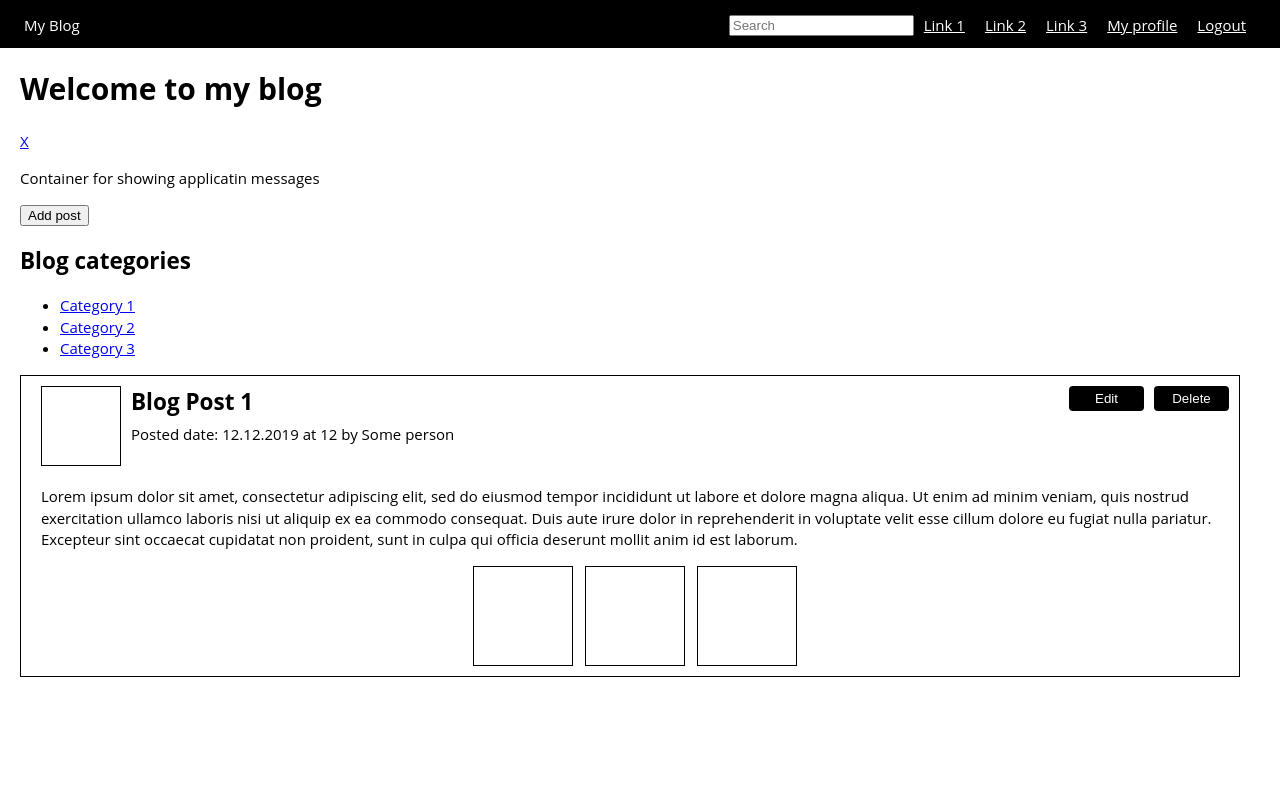
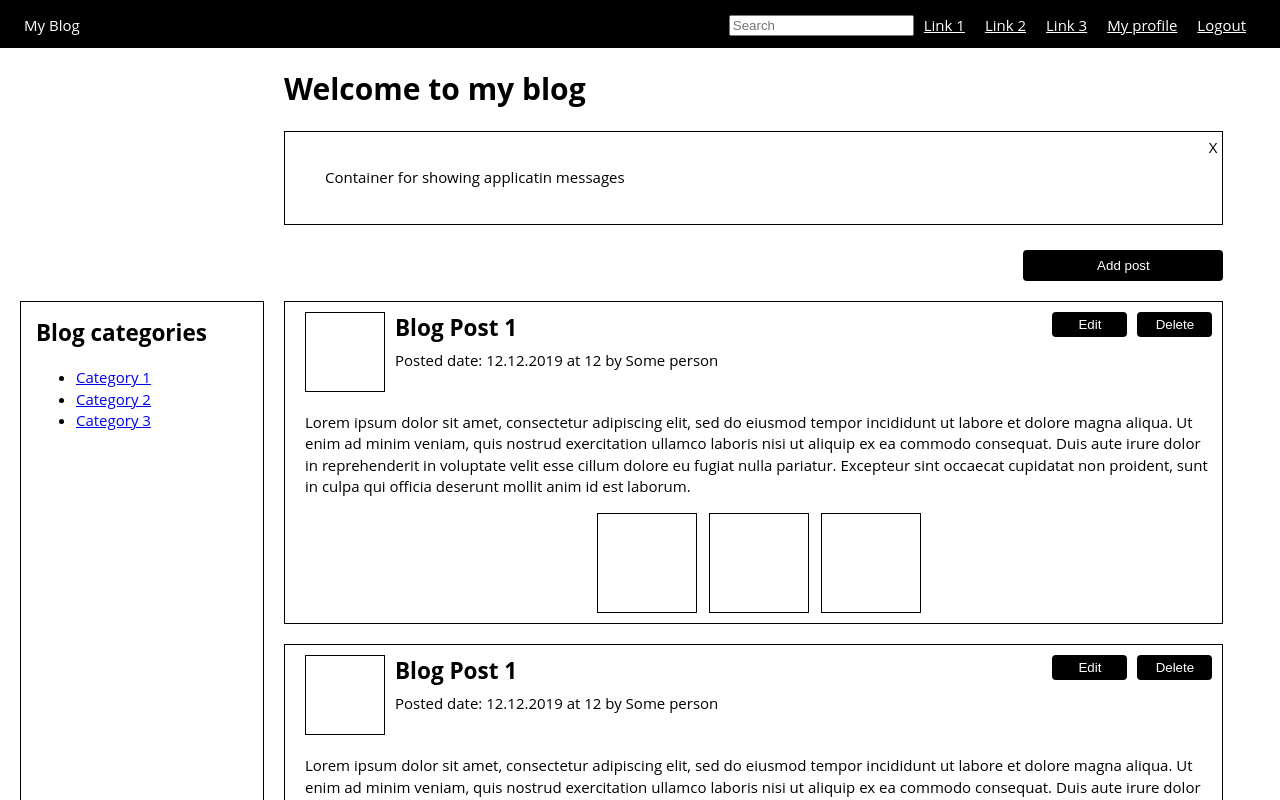
Before and after one commit to storiaca/blog-example, a React (Create React App) app: page / in a window 1280 px wide. Shown: the top 800 px of the page. Built offline with nearby package versions, Linux system fonts and the light colour scheme.

Commit message:
Blog page layout

```diff
--- a/public/index.html
+++ b/public/index.html
@@ -24,7 +24,7 @@
       work correctly both with client-side routing and a non-root public URL.
       Learn how to configure a non-root public URL by running `npm run build`.
     -->
-    <title>React App</title>
+    <title>Blog Example</title>
   </head>
   <body>
     <noscript>You need to enable JavaScript to run this app.</noscript>
--- a/src/components/Blog/Blog.js
+++ b/src/components/Blog/Blog.js
@@ -2,25 +2,31 @@ import React from "react";
 
 import Sidebar from "../Sidebar/Sidebar";
 import Post from "../Post/Post";
+
 import classes from "./Blog.module.css";
 
 function Blog() {
   return (
     <div className={classes.BlogMain}>
-      <div className="BlogMessages">
+      <div></div>
+      <div className={classes.BlogMessages}>
         <h1>Welcome to my blog</h1>
-        <div className="BlogMessageContent">
+        <div className={classes.BlogMessageContent}>
           <span>
             <a href="/#">X</a>
           </span>
           <p>Container for showing applicatin messages</p>
         </div>
-        <div className="BtnAddPost">
+        <div className={classes.BtnAddPost}>
           <button type="submit">Add post</button>
         </div>
       </div>
-      <div className="BlogMain">
+      <div>
         <Sidebar />
+      </div>
+      <div>
+        <Post />
+        <Post />
         <Post />
       </div>
     </div>
--- a/src/components/Blog/Blog.module.css
+++ b/src/components/Blog/Blog.module.css
@@ -1,3 +1,38 @@
 .BlogMain {
   padding: 0 40px 0 20px;
+  display: grid;
+  grid-template-columns: 20% 77%;
+  grid-template-rows: 3fr auto;
+  grid-gap: 20px;
 }
+
+.BlogMessages {
+}
+
+.BlogMessageContent {
+  position: relative;
+  padding: 20px 5px 20px 40px;
+  border: 1px solid #000;
+}
+
+.BlogMessageContent span {
+  position: absolute;
+  right: 5px;
+  top: 5px;
+}
+.BlogMessageContent span a {
+  text-decoration: none;
+  color: #000;
+}
+.BtnAddPost {
+  text-align: right;
+  margin-top: 25px;
+}
+.BtnAddPost button {
+  width: 200px;
+  color: #fff;
+  background-color: #000;
+  border: none;
+  border-radius: 4px;
+  padding: 8px;
+}
--- a/src/components/Post/Post.js
+++ b/src/components/Post/Post.js
@@ -7,7 +7,7 @@ function Post() {
   // const { post, setPost } = useState();
 
   return (
-    <div>
+    <div className={classes.PostMain}>
       <div className={classes.SinglePost}>
         <div className={classes.SinglePostHeader}>
           <div className={classes.SinglePostInfo}>
--- a/src/components/Post/Post.module.css
+++ b/src/components/Post/Post.module.css
@@ -1,6 +1,7 @@
 .SinglePost {
   border: 1px solid #000;
   padding: 10px 10px 10px 20px;
+  margin-bottom: 20px;
 }
 
 .SinglePostHeader {
--- a/src/components/Sidebar/Sidebar.js
+++ b/src/components/Sidebar/Sidebar.js
@@ -4,7 +4,7 @@ import classes from "./Sidebar.module.css";
 
 function Sidebar() {
   return (
-    <div>
+    <div className={classes.SidebarMain}>
       <h2>Blog categories</h2>
       <ul>
         <li>
--- a/src/components/Sidebar/Sidebar.module.css
+++ b/src/components/Sidebar/Sidebar.module.css
@@ -0,0 +1,9 @@
+.SidebarMain {
+  border: 1px solid #000;
+  padding: 0 15px;
+  height: 100vh;
+}
+
+.SidebarMain h2 {
+  margin-top: 15px;
+}
```
